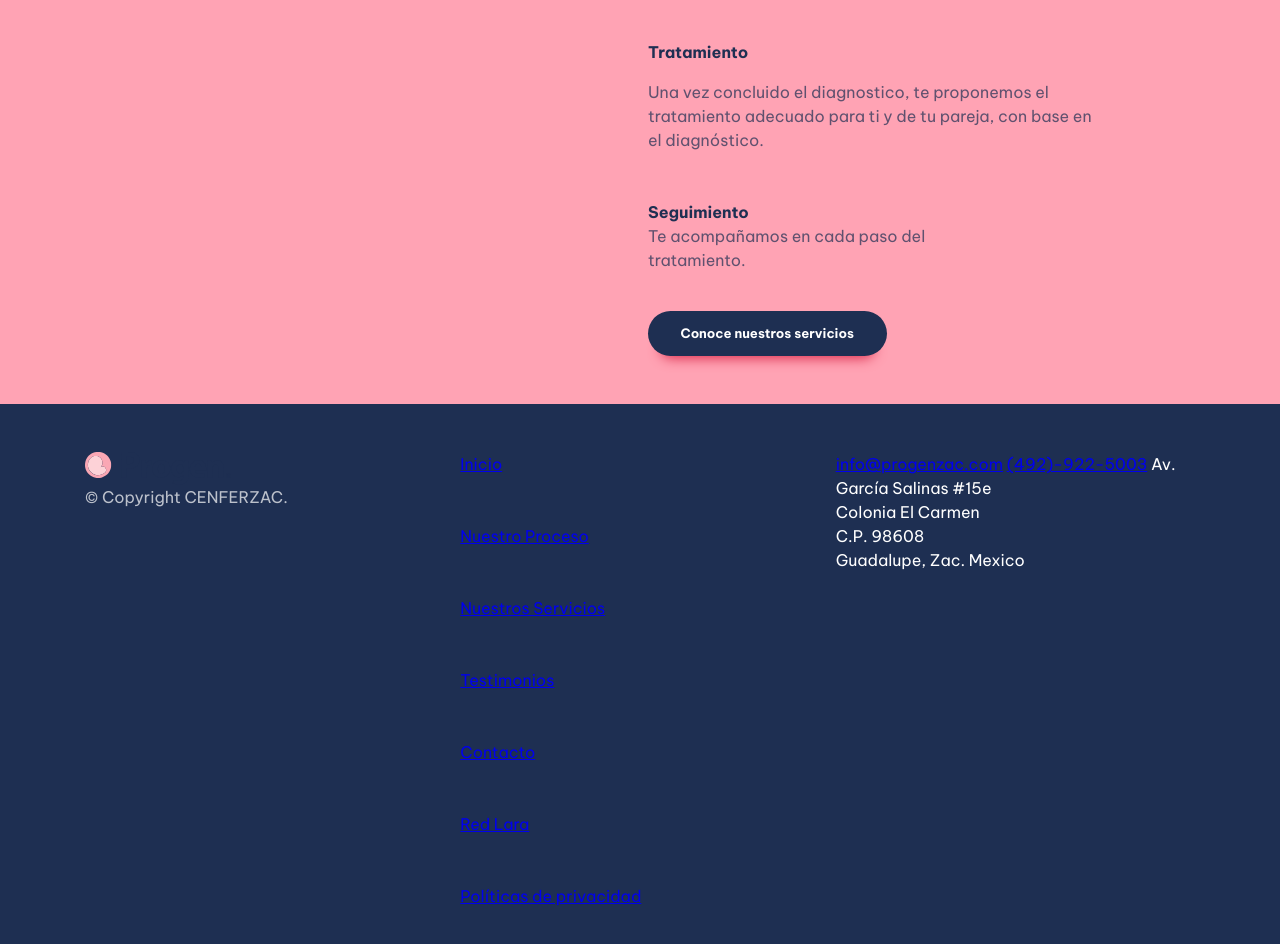
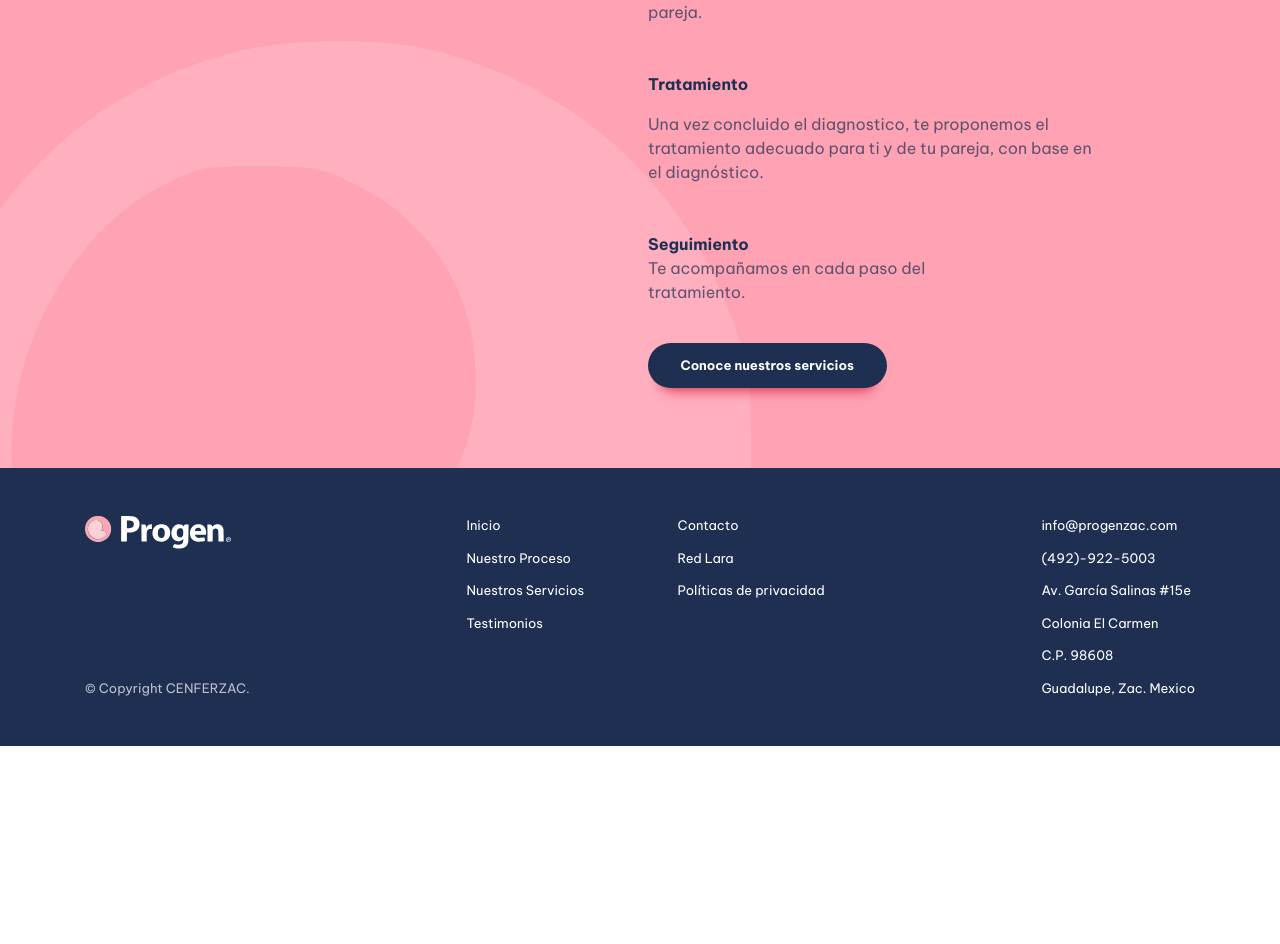
Before and after one commit to bycarlosgamez/progen-website-demo, a website built with Vite: page index.html in a window 1280 px wide. Shown: the part 1714-2658 px from the top of the page. After the commit the page ends 2460 px from the top, so only its background shows below. Built offline with nearby package versions, Linux system fonts and the light colour scheme.

Commit message:
added footer and services sections styles

```diff
--- a/index.html
+++ b/index.html
@@ -38,7 +38,7 @@
         <div class="container even-columns">
           <div class="flow">
             <h1 class="fs-primary-heading fw-bold">Servicios medicos profesionales de reproducción asistida.</h1>
-            <p>Te ayudamos a complementar a tu familia con los mejores y mas avanzados tratamientos disponibles en la actualidad.</p>
+            <p>Te ayudamos a complementar a tu familia, con los mejores y mas avanzados tratamientos disponibles en la actualidad.</p>
             <a class="button" href="contacto.html">Contáctanos</a>
           </div>
           <div>
@@ -86,7 +86,7 @@
         <a href="testimonios.html" class="button">Ver testimonios</a>
       </section>
 
-      <section class=" cta | bg-accent-400 text-neutral-900 padding-block-700">
+      <section class=" cta | bg-accent-400 text-neutral-900 padding-block-900">
         <div class="container">
           <div class="even-columns">
             <div>
@@ -123,15 +123,21 @@
         </div>
       </section>
     </main>
-    <footer class="bg-neutral-900 text-neutral-100 padding-block-700">
-      <div class="container even-columns">
-        <div>
-          <a href="index.html"><img src="img/logo.svg" alt="Progen"></a>
+
+    <footer class="primary-footer | bg-neutral-900 text-neutral-100 padding-block-700">
+      <div class="container">
+        <div class="primary-footer-wrapper">
+
+          <div class="footer--logo | flex-column">
+            <a href="index.html">
+              <img src="img/logo-blanco.svg" alt="Progen">
+            </a>
             <p>© Copyright CENFERZAC.</p>
           </div>
-        <div>
+
+          <div class="footer--links">
             <nav class="footer-nav">
-            <ul class="flow" data-spacing="tight" aria-label="Footer" role="list">
+              <ul class="flow-sm" data-spacing="tight" aria-label="Footer" role="list">
                 <li><a href="#">Inicio</a></li>
                 <li><a href="#">Nuestro Proceso</a></li>
                 <li><a href="#">Nuestros Servicios</a></li>
@@ -142,17 +148,19 @@
               </ul>
             </nav>
           </div>
-        <div>
-          <address>
-            <span><a href="#">info@progenzac.com</a></span>
-            <span><a href="#">(492)-922-5003</a></span>
-            <span>
-              Av. García Salinas #15e<br>
-              Colonia El Carmen<br>
-              C.P. 98608<br>
-              Guadalupe, Zac. Mexico
-            </span>
+
+          <div class="footer--adress">
+            <address class="flex-column flow-sm">
+              <span><a class="address-link" href="#">info@progenzac.com</a></span>
+              <span><a class="address-link" href="#">(492)-922-5003</a></span>
+              <p class="flex-column flow-sm">
+                <span>Av. García Salinas #15e</span>
+                <span>Colonia El Carmen</span>
+                <span>C.P. 98608</span>
+                <span>Guadalupe, Zac. Mexico</span>
+              </p>
             </address>
+          </div>
         </div>
       </div>
     </footer>
--- a/style.css
+++ b/style.css
@@ -263,6 +263,92 @@ p[data-width="wide"] {
   }
 }
 
+/* Footer Navigation*/
+.primary-footer {
+  font-size: var(--fs-300);
+}
+
+.primary-footer-wrapper {
+  display: grid;
+  gap: var(--size-700);
+  grid-template-areas:
+  'address'
+  'nav'
+  'logo';
+}
+
+@media (min-width: 50em) {
+  .primary-footer-wrapper {
+    grid-template-areas:
+    'logo nav address';
+    justify-content: space-between;
+  }
+}
+
+.footer--logo {
+  grid-area: logo;
+}
+
+.footer--links {
+  grid-area: nav;
+}
+
+.footer--adress {
+  grid-area: address;
+}
+
+.primary-footer-wrapper > * {
+  margin-inline: auto;
+}
+
+.footer-nav {
+  columns: 2;
+  gap: max(5vw, 2rem);
+}
+
+.footer-nav a,
+.address-link {
+  color: var(--clr-neutral-100);
+  text-decoration: none;
+}
+
+.footer-nav a:hover,
+.footer-nav a:focus {
+  color: var(--clr-accent-400);
+}
+
+.address * {
+  display: block;
+}
+
+
+/* Servicios */
+.cta {
+  position: relative;
+  isolation: isolate;
+}
+
+.cta::before {
+  content: '';
+  position: absolute;
+  z-index: -1;
+  inset: 0;
+  background-image: url('img/bg-pattern-progen.svg');
+  background-size: 100%;
+  background-position: bottom -5rem right 5rem;
+  background-repeat: no-repeat;
+  opacity: 0.15;
+}
+
+@media (min-width: 65em) {
+  .cta::before {
+    background-size: 65%;
+    background-position: bottom -25em left -5em ;
+  }
+}
+
+
+
 
 
 
@@ -370,6 +456,7 @@ p[data-width="wide"] {
   padding-block: var(--size-900);
 }
 
+
 .container {
   --max-width: 1110px;
   --padding: 1rem;
@@ -384,6 +471,13 @@ p[data-width="wide"] {
 
 :where(.flow-sm > :not(:first-child)) {
   margin-top: var(--flow-spacer, 1em);
+}
+
+.flex-column {
+  display: flex;
+  flex-direction: column;
+  justify-content: space-between;
+  align-items: center;
 }
 
 .even-columns {
@@ -404,4 +498,8 @@ p[data-width="wide"] {
   .display-sm-none {
     display: inline-block;
   }
+
+  .flex-column {
+    align-items: flex-start;
+  }
 }
```
Also changed, not shown: img/bg-pattern-progen.svg (added), img/bg-simplify-section-desktop.svg (deleted), img/bg-simplify-section-mobile.svg (deleted), img/logo-blanco.svg (added). Lines whose indentation alone changed are shown as unchanged.
